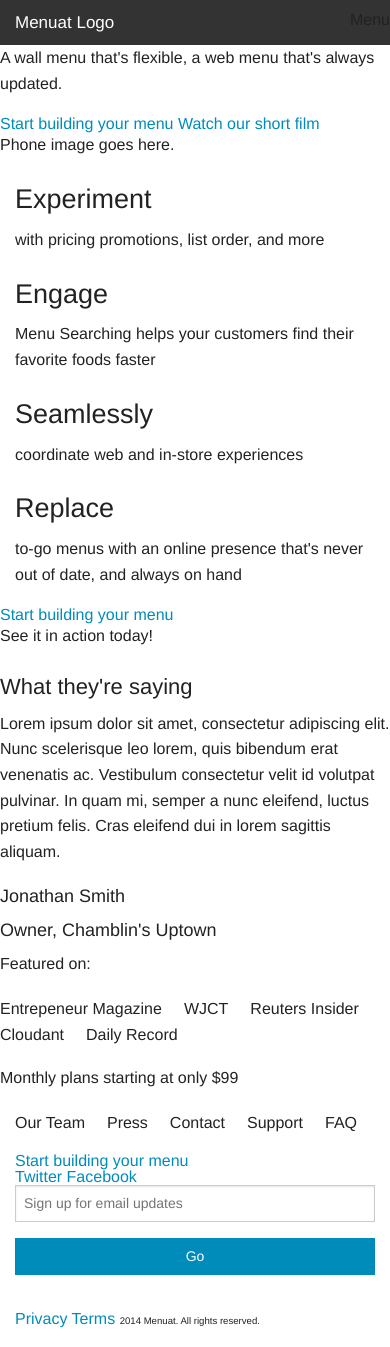
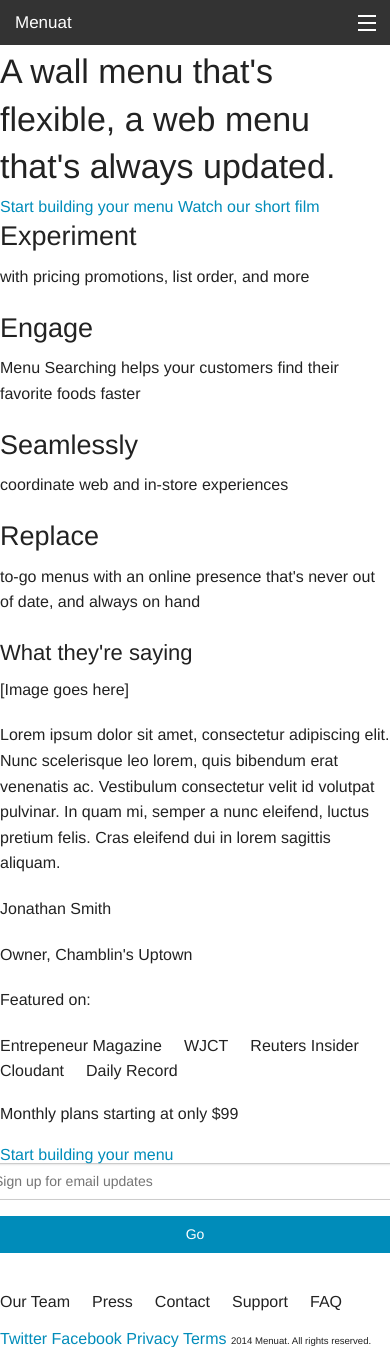
Before and after one commit to rpazyaquian/menuat-foundation, a plain HTML site: page index.html in a window 390 px wide. Drawn offline with Linux system fonts and the light colour scheme.

Commit message:
mobile focus
Switched preliminary prototyping to be based off of the mobile version.

```diff
--- a/index.html
+++ b/index.html
@@ -1,5 +1,6 @@
 <!doctype html>
 <html class="no-js" lang="en">
+
   <head>
     <meta charset="utf-8" />
     <meta name="viewport" content="width=device-width, initial-scale=1.0" />
@@ -7,6 +8,7 @@
     <link rel="stylesheet" href="css/foundation.css" />
     <script src="js/vendor/modernizr.js"></script>
   </head>
+
   <body>
 
     <!-- Navigation Bar -->
@@ -16,9 +18,9 @@
 
         <ul class='title-area'>
           <li class='name'>
-            <h1><a href="#">Menuat Logo</a></h1>
+            <h1><a href="#">Menuat</a></h1>
           </li>
-          <li class='toggle-topbar menu-icon'><span>Menu</span></li>
+          <li class='toggle-topbar menu-icon'><a href="#"><span></span></a></li>
         </ul>
 
       <section class='top-bar-section'>
@@ -38,38 +40,44 @@
     <!-- End Navigation Bar -->
 
     <!-- Hero -->
+    <div id="hero">
 
-    <div>
-      <p>A wall menu that's flexible, a web menu that's always updated.</p>
+      <div class='row'>
+        <h1>A wall menu that's flexible, a web menu that's always updated.</h1>
         <a href="#">Start building your menu</a>
         <a href="#">Watch our short film</a>
-      <p>Phone image goes here.</p>
+      </div>
+
     </div>
 
     <!-- End Hero -->
 
     <!-- Features -->
 
+    <div id='features'>
+
       <div class='row'>
 
-      <div class='large-3 columns'>
+        <div class=''>
           <h2>Experiment</h2>
           <p>with pricing promotions, list order, and more</p>
         </div>
 
-      <div class='large-3 columns'>
+        <div class=''>
           <h2>Engage</h2>
           <p>Menu Searching helps your customers find their favorite foods faster</p>
         </div>
 
-      <div class='large-3 columns'>
+        <div class=''>
           <h2>Seamlessly</h2>
           <p>coordinate web and in-store experiences</p>
         </div>
 
-      <div class='large-3 columns'>
+        <div class=''>
           <h2>Replace</h2>
           <p>to-go menus with an online presence that's never out of date, and always on hand</p>
+        </div>
+
       </div>
 
     </div>
@@ -78,29 +86,36 @@
 
     <!-- Call-to-Action -->
 
-    <div class='row'>
+    <div id='call-to-action'>
+      <div class='row hide-for-small-only'>
         <a href="#">Start building your menu</a>
         <p>See it in action today!</p>
+      </div>
     </div>
 
     <!-- End Call-to-Action -->
 
     <!-- Testimonials -->
 
-    <div>
+    <div id='testimonials'>
+      <div class='row'>
         <h3>What they're saying</h3>
+
+        <p>[Image goes here]</p>
 
         <p>Lorem ipsum dolor sit amet, consectetur adipiscing elit. Nunc scelerisque leo lorem, quis bibendum erat venenatis ac. Vestibulum consectetur velit id volutpat pulvinar. In quam mi, semper a nunc eleifend, luctus pretium felis. Cras eleifend dui in lorem sagittis aliquam.</p>
 
-      <h4>Jonathan Smith</h4>
-      <h5>Owner, Chamblin's Uptown</h5>
+        <p>Jonathan Smith</p>
+        <p>Owner, Chamblin's Uptown</p>
+      </div>
     </div>
 
     <!-- End Testimonials -->
 
     <!-- Featured On -->
 
-    <div>
+    <div id='featured-on'>
+      <div class='row'>
         <p>Featured on:</p>
 
         <ul class='inline-list'>
@@ -111,22 +126,43 @@
           <li>Daily Record</li>
         </ul>
       </div>
+    </div>
 
     <!-- End Featured On -->
 
     <!-- Tagline -->
 
-    <div>
+    <div id='tagline'>
+      <div class='row'>
         <p>Monthly plans starting at only $99</p>
+      </div>
     </div>
 
     <!-- End Tagline -->
 
     <!-- Information -->
 
+    <div id='information'>
       <div class='row'>
 
-      <div class='large-6 columns'>
+        <a href="#">Start building your menu</a>
+
+        <form>
+          <div class='row'>
+
+            <div class=''>
+              <input type="email" placeholder="Sign up for email updates">
+            </div>
+
+            <div class=''>
+              <input class='button postfix' type="submit" value='Go'>
+            </div>
+
+          </div>
+        </form>
+
+        <div class=''>
+
           <ul class='inline-list'>
             <li>Our Team</li>
             <li>Press</li>
@@ -135,35 +171,16 @@
             <li>FAQ</li>
           </ul>
 
-        <a href="#">Start building your menu</a>
         </div>
-
-      <div class='large-6 columns right'>
 
         <a href="#">Twitter</a>
         <a href="#">Facebook</a>
-
-        <form>
-          <div class='row collapse'>
-
-            <div class='large-10 columns'>
-              <input type="email" placeholder="Sign up for email updates">
-            </div>
-
-            <div class='large-2 columns'>
-              <input class='button postfix' type="submit" value='Go'>
-            </div>
-
-          </div>
-
-        </form>
 
         <a href="#">Privacy Terms</a>
 
         <small>2014 Menuat. All rights reserved.</small>
 
       </div>
-
     </div>
 
     <!-- End Information -->
```
Lines whose indentation alone changed are shown as unchanged.
